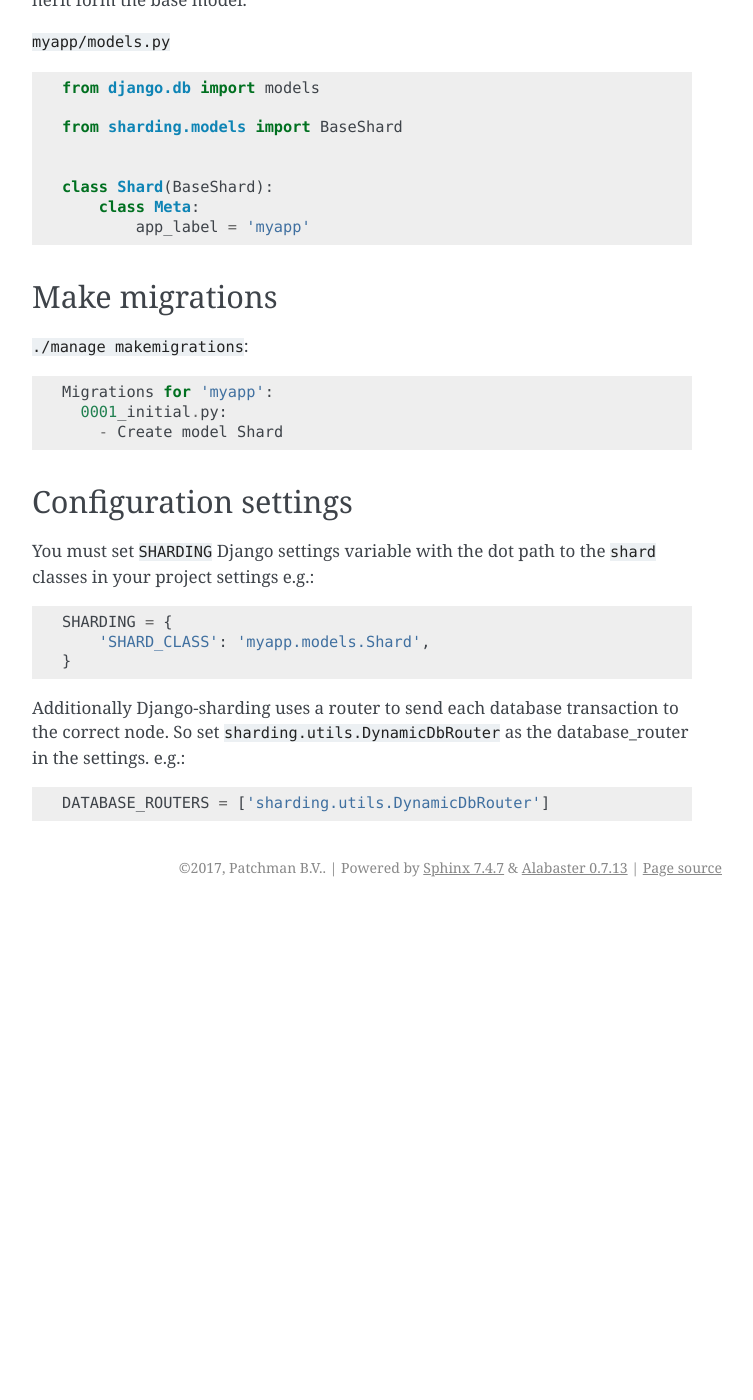
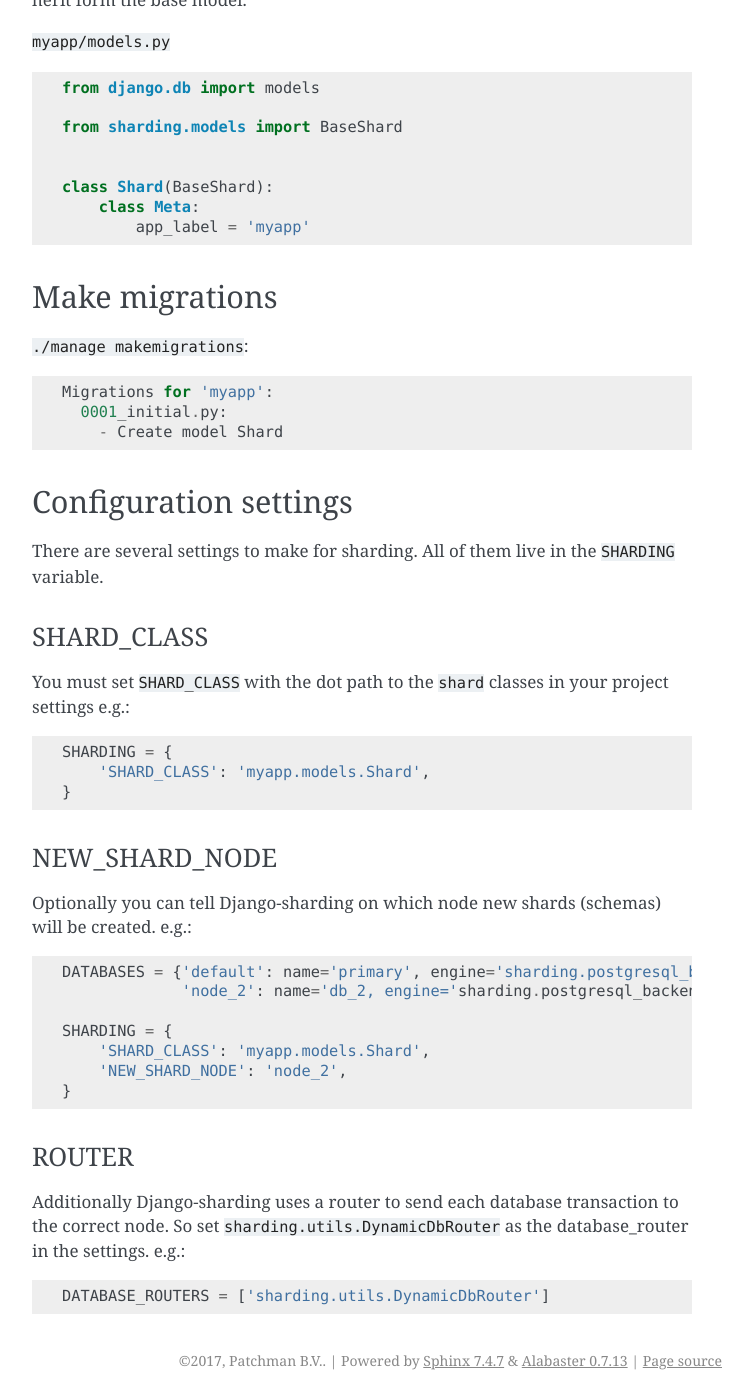
Before and after one commit to DjanQuiltDB/djanquiltdb, a Sphinx documentation site: the page built from docs/modules/installation.rst, in a window 1280 px wide and 1400 px high, scrolled down 759 px. Shown: the whole window, without its empty margins (388-1141 px from the left). Built offline with Sphinx 7.4.7, drawn with Linux system fonts in a browser that asks for light colours; formulas are drawn with MathJax 3; before the commit the page ends 1666 px from its top, so only the background shows below that; some of the changed text lies outside the part shown.

Commit message:
SHARDING-11: Add documentation

```diff
--- a/docs/modules/installation.rst
+++ b/docs/modules/installation.rst
@@ -5,7 +5,7 @@ Installation
 .. _`install`:
 
 Installing django-sharding
-~~~~~~~~~~~~~~~~~~~~~~~~~~
+--------------------------
 
 If you want to install stable version, you can do so doing::
 
@@ -30,7 +30,7 @@ Add ``sharding`` to your ``INSTALLED_APPS`` in settings.py::
     )
 
 Creating models
-~~~~~~~~~~~~~~~
+---------------
 
 The sharding application requires you to create custom ``Shard`` model, which inherit form the base model.
 
@@ -47,7 +47,7 @@ The sharding application requires you to create custom ``Shard`` model, which in
             app_label = 'myapp'
 
 Make migrations
-~~~~~~~~~~~~~~~
+---------------
 
 ``./manage makemigrations``::
 
@@ -57,15 +57,33 @@ Make migrations
 
 
 Configuration settings
-~~~~~~~~~~~~~~~~~~~~~~
+----------------------
 
-You must set ``SHARDING`` Django settings variable with the dot path to the ``shard`` classes in your
+There are several settings to make for sharding. All of them live in the ``SHARDING`` variable.
+
+SHARD_CLASS
+~~~~~~~~~~~
+You must set ``SHARD_CLASS`` with the dot path to the ``shard`` classes in your
 project settings e.g.::
 
     SHARDING = {
         'SHARD_CLASS': 'myapp.models.Shard',
     }
 
+NEW_SHARD_NODE
+~~~~~~~~~~~~~~
+Optionally you can tell Django-sharding on which node new shards (schemas) will be created. e.g.::
+
+    DATABASES = {'default': name='primary', engine='sharding.postgresql_backend'),
+                 'node_2': name='db_2, engine='sharding.postgresql_backend')}
+
+    SHARDING = {
+        'SHARD_CLASS': 'myapp.models.Shard',
+        'NEW_SHARD_NODE': 'node_2',
+    }
+
+ROUTER
+~~~~~~
 Additionally Django-sharding uses a router to send each database transaction to the correct node.
 So set ``sharding.utils.DynamicDbRouter`` as the database_router in the settings. e.g.::
 
```
